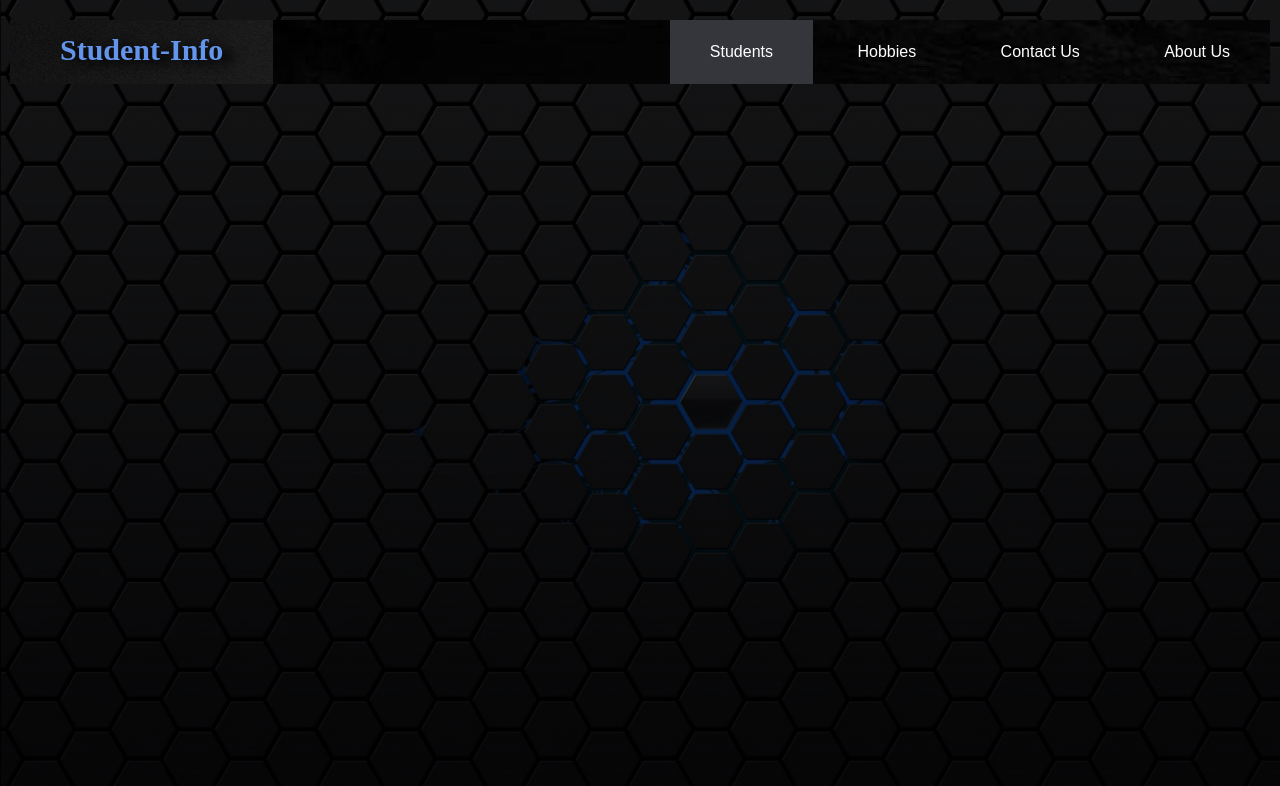
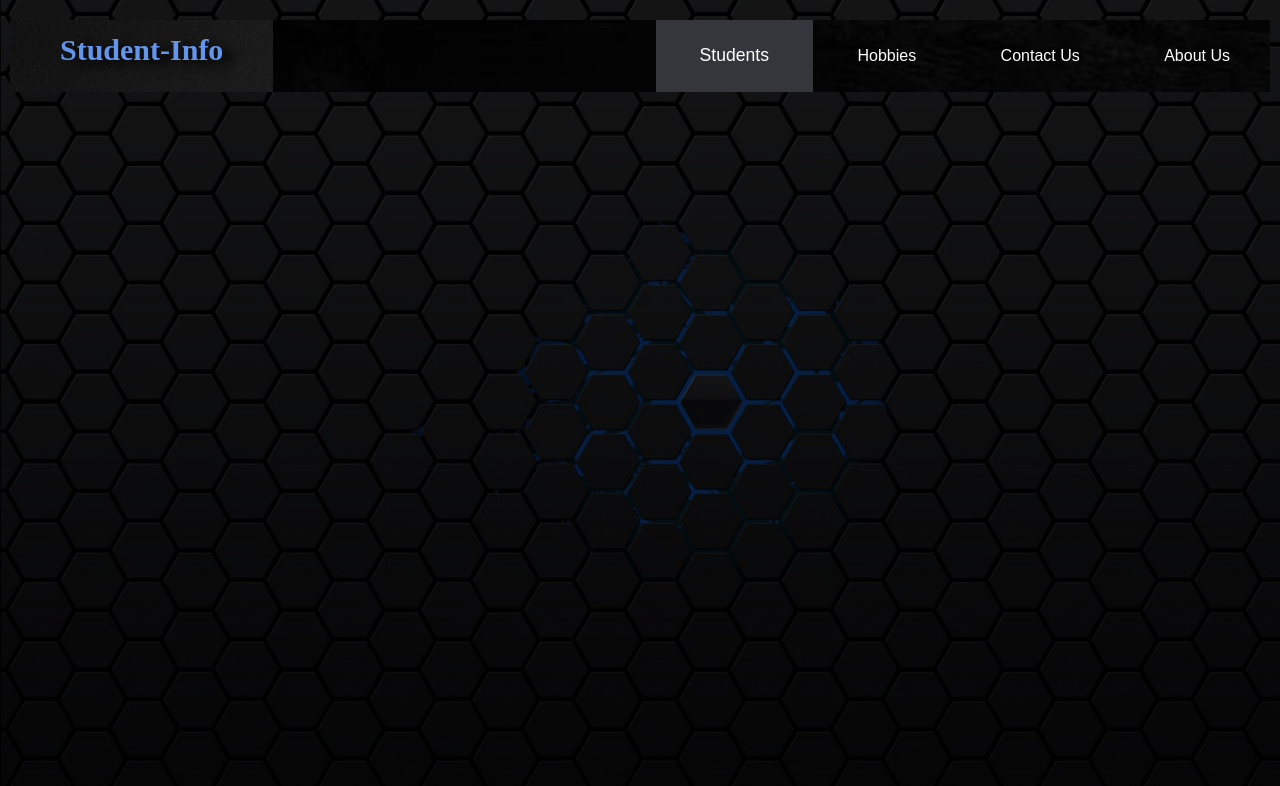
Before and after one commit to Himanshu1472/himanshu1, a plain HTML site: page index.html in a window 1280 px wide. In both pictures the pointer is over the item "Students". Shown: the top 786 px of the page. Drawn offline with Linux system fonts and the light colour scheme.

Commit message:
Update style.css

```diff
--- a/style.css
+++ b/style.css
@@ -41,6 +41,7 @@ nav ul li{
 nav ul li:hover{
     background-color:#34363b;
     transition: 0.5s;
+    zoom: 110%;
 
 }
 ::-webkit-scrollbar{
```
